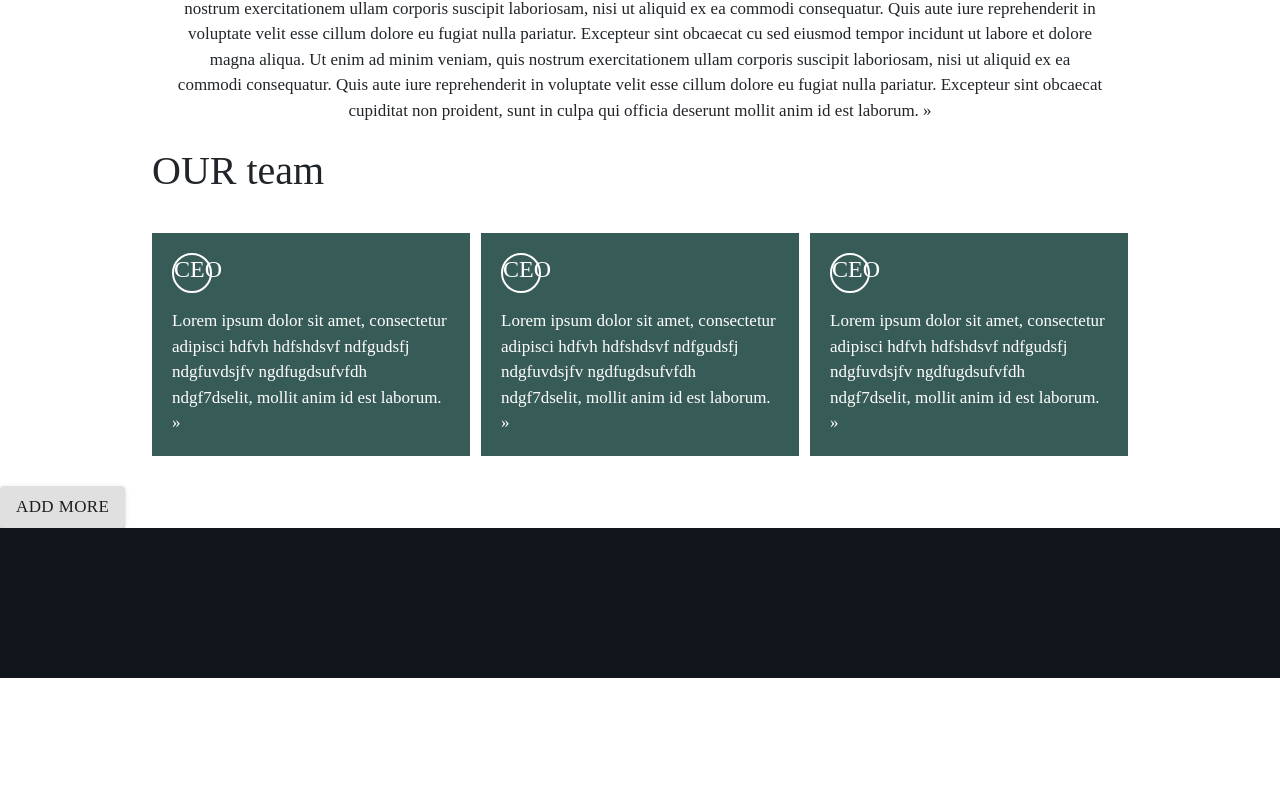
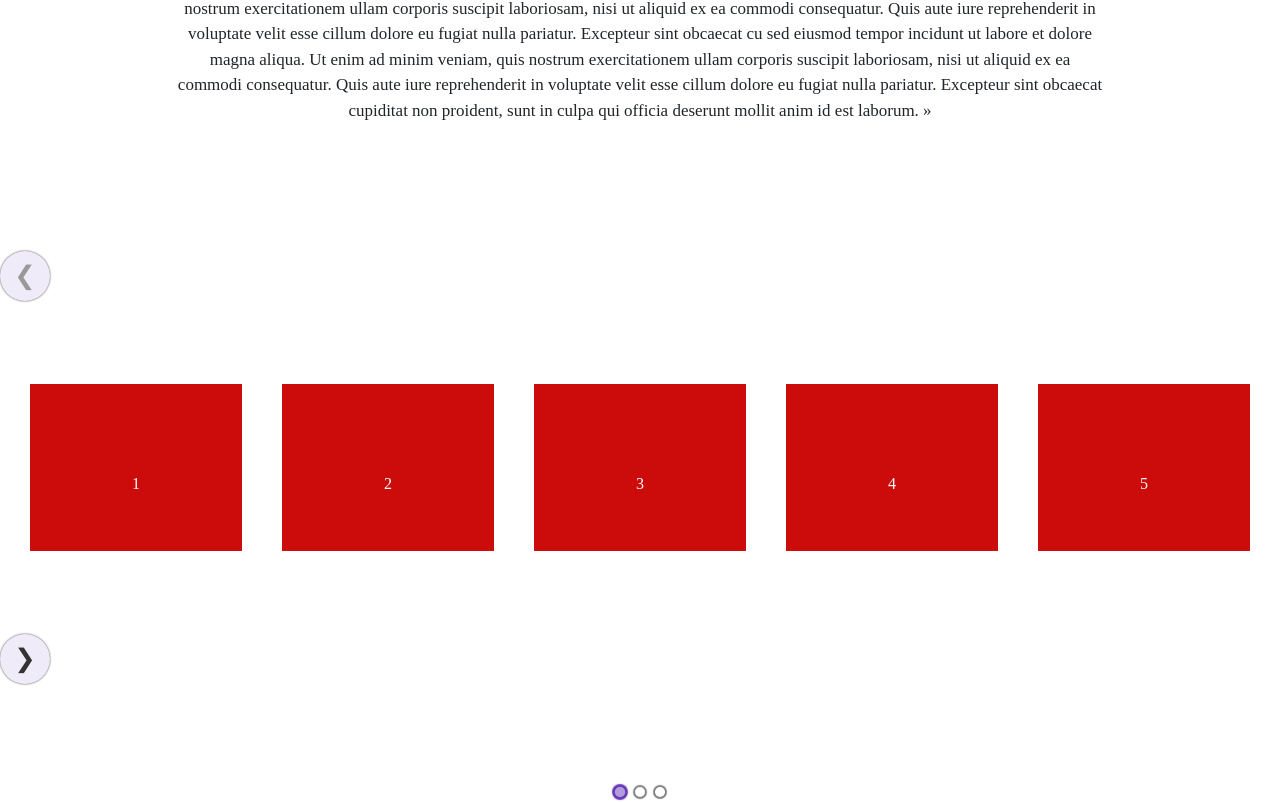
Before and after one commit to BhawnaPotula/LearnED, a React (Create React App) app: page / in a window 1280 px wide. Shown: the part 704-1506 px from the top of the page. Before the commit the page ends 1382 px from the top, so only its background shows below. Built offline with nearby package versions, Linux system fonts and the light colour scheme.

Commit message:
Addde  carousel

```diff
--- a/package.json
+++ b/package.json
@@ -10,8 +10,10 @@
     "@testing-library/user-event": "^12.8.3",
     "react": "^17.0.2",
     "react-dom": "^17.0.2",
+    "react-elastic-carousel": "^0.11.5",
     "react-router-dom": "^5.2.0",
     "react-scripts": "4.0.3",
+    "styled-components": "^5.3.0",
     "web-vitals": "^1.1.2"
   },
   "scripts": {
--- a/src/App.js
+++ b/src/App.js
@@ -1,17 +1,14 @@
 import './App.css';
 import Header from './components/Header/Header'
 import Footer from './components/Footer/Footer'
-
+ import ImageSlider from './components/ImageSlider';
 import Aboutus from './components/Aboutus';
 import Team from './components/Team';
 function App() {
   return (
     <div className="App">
       <Header />
-      <Aboutus/>
-      <Team/>
-      <Footer/>
-    </div>
+      <Aboutus/><ImageSlider/></div>
   );
 }
 
--- a/src/components/Aboutus.js
+++ b/src/components/Aboutus.js
@@ -32,7 +32,7 @@ const Aboutus = () => {
       <div className="about_right p-4 col-md-6" style={{flexWrap:"wrap"}}>
         <div className="about_us" style={{flexWrap:"wrap"}}>
          <h1 style={{textAlign:"center pt-4"}}>About Us</h1>
-         <p style={{flexWrap:"wrap"}} className="text-center pb-4">  sed eiusmod tempor incidunt ut labore et dolore magna aliqua. Ut enim ad minim veniam, quis nostrum exercitationem ullam corporis suscipit laboriosam, nisi ut aliquid ex ea commodi consequatur. Quis aute iure reprehenderit in voluptate velit esse cillum dolore eu fugiat nulla pariatur. Excepteur sint obcaecat cupiditat non proident, sunt in culpa qui officia deserunt mollit anim id est laborum. »<span className="pb-5 more_text"> Lorem ipsum dolor sit amet, consectetur adipisci elit, sed eiusmod tempor incidunt ut labore et dolore magna aliqua. Ut enim ad minim veniam, quis nostrum exercitationem ullam corporis suscipit laboriosam, nisi ut aliquid ex ea commodi consequatur. Quis aute iure reprehenderit in voluptate velit esse cillum dolore eu fugiat nulla pariatur. Excepteur sint obcaecat cupiditat non proident, sunt in culpa qui officia deserunt mollit anim id est laborum. »
+         <p style={{flexWrap:"wrap"}} className="text-center pb-4">   sed eiusmod tempor incidunt ut labore et dolore magna aliqua. Ut enim ad minim veniam, quis nostrum exercitationem ullam corporis suscipit laboriosam, nisi ut aliquid ex ea commodi consequatur. Quis aute iure reprehenderit in voluptate velit esse cillum dolore eu fugiat nulla pariatur. Excepteur sint obcaecat cupiditat non proident, sunt in culpa qui officia deserunt mollit anim id est laborum. »<span className="pb-5 more_text"> Lorem ipsum dolor sit amet, consectetur adipisci elit, sed eiusmod tempor incidunt ut labore et dolore magna aliqua. Ut enim ad minim veniam, quis nostrum exercitationem ullam corporis suscipit laboriosam, nisi ut aliquid ex ea commodi consequatur. Quis aute iure reprehenderit in voluptate velit esse cillum dolore eu fugiat nulla pariatur. Excepteur sint obcaecat cupiditat non proident, sunt in culpa qui officia deserunt mollit anim id est laborum. »
          Lorem ipsum dolor sit amet, consectetur adipisci elit, sed eiusmod tempor incidunt ut labore et dolore magna aliqua. Ut enim ad minim veniam, quis nostrum exercitationem ullam corporis suscipit laboriosam, nisi ut aliquid ex ea commodi consequatur. Quis aute iure reprehenderit in voluptate velit esse cillum dolore eu fugiat nulla pariatur. Excepteur sint obcaecat cupiditat non proident, sunt in culpa qui officia deserunt mollit anim id est laborum. »
           </span><br/>
          <Button  style={{flexWrap:"wrap" }} variant="outlined" className="text-center">show more</Button>
@@ -48,7 +48,7 @@ About Us
 Lorem ipsum dolor sit amet, consectetur adipisci elit, sed eiusmod tempor incidunt ut labore et dolore magna aliqua. Ut enim ad minim veniam, quis nostrum exercitationem ullam corporis suscipit laboriosam, nisi ut aliquid ex ea commodi consequatur. Quis aute iure reprehenderit in voluptate velit esse cillum dolore eu fugiat nulla pariatur. Excepteur sint obcaecat cupiditat non proident, sunt in culpa qui officia deserunt mollit anim id est laborum. » Lorem ipsum dolor sit amet, consectetur adipisci elit, sed eiusmod tempor incidunt ut labore et dolore magna aliqua. Ut enim ad minim veniam, quis nostrum exercitationem ullam corporis suscipit laboriosam, nisi ut aliquid ex ea commodi consequatur. Quis aute iure reprehenderit in voluptate velit esse cillum dolore eu fugiat nulla pariatur. Excepteur sint obcaecat cu sed eiusmod tempor incidunt ut labore et dolore magna aliqua. Ut enim ad minim veniam, quis nostrum exercitationem ullam corporis suscipit laboriosam, nisi ut aliquid ex ea commodi consequatur. Quis aute iure reprehenderit in voluptate velit esse cillum dolore eu fugiat nulla pariatur. Excepteur sint obcaecat cupiditat non proident, sunt in culpa qui officia deserunt mollit anim id est laborum. »
         </p>
       </div>
-      <h1 style={{textAlign:"center"}} className="text-center">OUR team</h1>
+
         </div>
 
     )
--- /dev/null
+++ b/src/components/Card.js
@@ -0,0 +1,11 @@
+import React from 'react'
+import"./Silder.css"
+const Card = ({number}) => {
+    return (
+        <div className="sizes">
+            {number}
+        </div>
+    )
+}
+
+export default Card
--- /dev/null
+++ b/src/components/ImageSlider.js
@@ -0,0 +1,33 @@
+import React from 'react'
+
+import Card from "./Card"
+import Carousel from 'react-elastic-carousel';
+export default function ImageSlider() {
+  const breakPoints=[
+    {width:1, itemsToShow:1},
+    {width:300, itemsToShow:2},
+    {width:500, itemsToShow:3},
+    {width:1000, itemsToShow:4},
+    {width:1200, itemsToShow:5}
+  ]
+  return (
+   <>
+   <div className="A_p">
+     <Carousel breakPoints={breakPoints}>
+      <Card  number="1"><h1 style={{textDecoration:"none",boxShadow:"none"}}>jcdbjxc</h1></Card>
+      <Card number="2"/>
+      <Card number="3"/>
+      <Card number="4"/>
+      <Card number="5"/>
+      <Card number="6"/>
+      <Card number="7"/>
+      <Card number="8"/>
+      <Card number="8"/>
+      <Card number="8"/>
+      <Card number="8"/>
+     </Carousel>
+
+    </div>
+   </>
+  );
+}
--- /dev/null
+++ b/src/components/Silder.css
@@ -0,0 +1,17 @@
+.A_p{
+    font-family: sans-serif;
+    text-align: center;
+}
+.sizes{
+    width:100%;
+    height: 200px;
+    color: #fff;
+    background:rgb(204, 11, 11);
+    font: size 30px;
+    margin: 0 20px;
+    display: flex;
+    flex-wrap: wrap;
+    justify-content:center;
+    align-items: center;
+
+}
```
Also changed, not shown: 1 other file (tests, documents, lock files or other folders).
